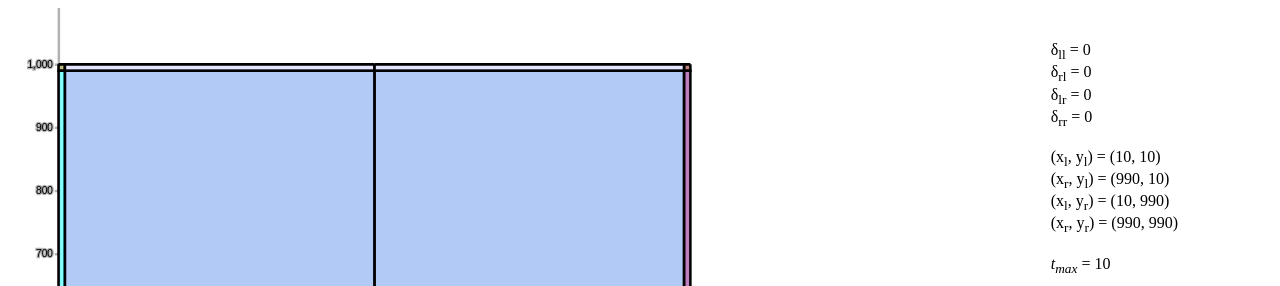
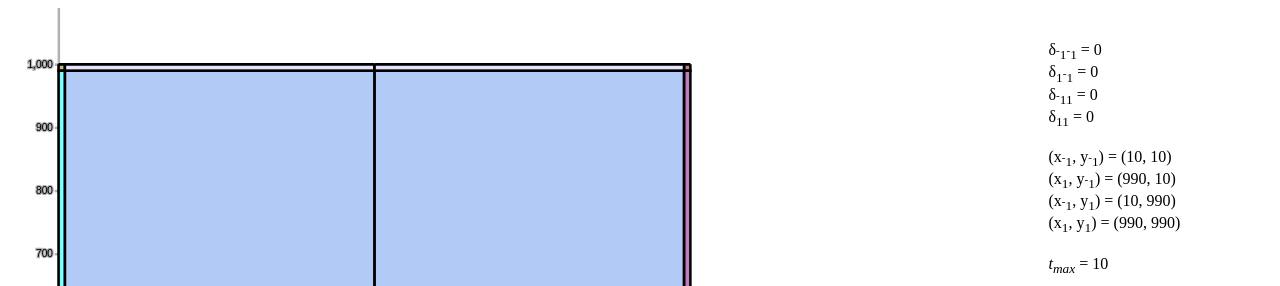
Before and after one commit to ahammouda/2DNoiseToleranceDemo, an Angular app: page / in a window 1280 px wide. Shown: the top 286 px of the page. Built offline with nearby package versions, Linux system fonts and the light colour scheme.

Commit message:
updated state variables to reflect new conventions

```diff
--- a/src/app/app.component.html
+++ b/src/app/app.component.html
@@ -8,15 +8,15 @@
   </mat-grid-tile>
   <mat-grid-tile [colspan]="1" [rowspan]="2.5">
     <div style="text-align: left;">
-      &delta;<sub>ll</sub> = {{dll}} <br>
-      &delta;<sub>rl</sub> = {{drl}} <br>
-      &delta;<sub>lr</sub> = {{dlr}} <br>
-      &delta;<sub>rr</sub> = {{drr}} <br>
+      &delta;<sub><sup>-</sup>1<sup>-</sup>1</sub> = {{dll}} <br>
+      &delta;<sub>1<sup>-</sup>1</sub> = {{drl}} <br>
+      &delta;<sub><sup>-</sup>11</sub> = {{dlr}} <br>
+      &delta;<sub>11</sub> = {{drr}} <br>
       <br>
-      (x<sub>l</sub>, y<sub>l</sub>) = ({{xl}}, {{yl}}) <br>
-      (x<sub>r</sub>, y<sub>l</sub>) = ({{xr}}, {{yl}}) <br>
-      (x<sub>l</sub>, y<sub>r</sub>) = ({{xl}}, {{yr}}) <br>
-      (x<sub>r</sub>, y<sub>r</sub>) = ({{xr}}, {{yr}}) <br>
+      (x<sub><sup>-</sup>1</sub>, y<sub><sup>-</sup>1</sub>) = ({{xl}}, {{yl}}) <br>
+      (x<sub>1</sub>, y<sub><sup>-</sup>1</sub>) = ({{xr}}, {{yl}}) <br>
+      (x<sub><sup>-</sup>1</sub>, y<sub>1</sub>) = ({{xl}}, {{yr}}) <br>
+      (x<sub>1</sub>, y<sub>1</sub>) = ({{xr}}, {{yr}}) <br>
       <br>
 
       <i>t<sub>max</sub></i> = {{tmax}}<br>
```
